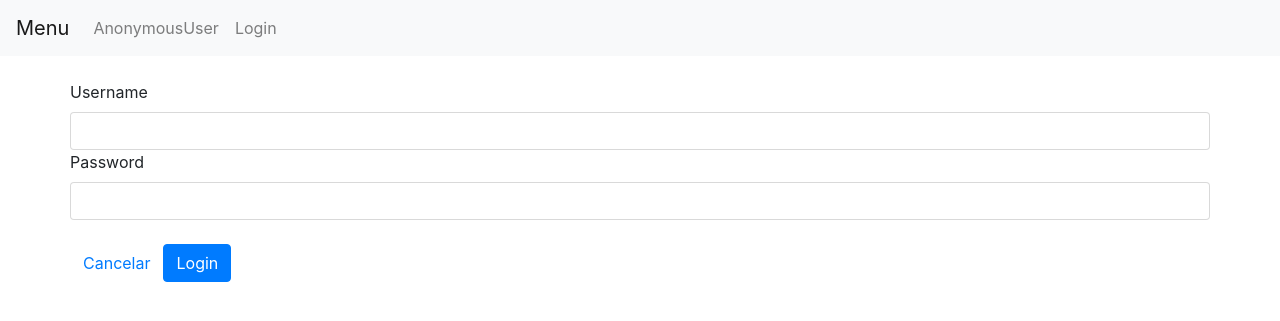
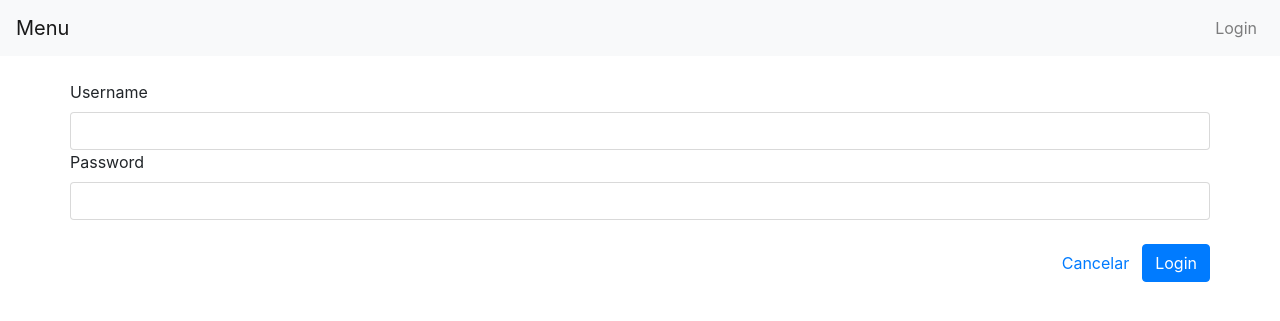
Before and after one commit to tinasamson/apuestas, a Django app: page /accounts/login/ in a window 1280 px wide. Shown: the top 321 px of the page. Run offline with Django 3.2, Linux system fonts and the light colour scheme; some libraries are stand-ins or nearby versions.

Commit message:
login con estetica

```diff
--- a/src/apps/apuestas/models.py
+++ b/src/apps/apuestas/models.py
@@ -20,7 +20,7 @@ class Pregunta(models.Model):
     def respuestas_validas(self):
         return RespuestaValidas.objects.filter(pregunta=self)
     def get_result(self):
-        respuestas_validas = self.respuestas_validas
+        respuestas_validas = RespuestaValidas.objects.filter(pregunta=self)
         dic = []
         for x in respuestas_validas:
               dic.append((x.text, Apuestas.objects.filter(respuesta_valida=x).count()))
--- a/src/apps/apuestas/templates/apuestas_list.html
+++ b/src/apps/apuestas/templates/apuestas_list.html
@@ -3,7 +3,6 @@
 
 {% block body %}
     <script type="text/javascript" src="https://www.gstatic.com/charts/loader.js"></script>
-    <script type="text/javascript" src={% static "/js/apuestas.js" %}></script>
     <h1>ABM Apuestas</h1>
     <hr>
     <table class="table table-striped table-bordered">
--- a/src/apps/core/views.py
+++ b/src/apps/core/views.py
@@ -1,10 +1,12 @@
 # -*- coding: utf-8 -*-
 from __future__ import unicode_literals
+
 from django.template import loader
 from django.http import HttpResponse
 from django.shortcuts import render
 from django.contrib.auth.forms import UserCreationForm
 from django.contrib.auth.models import Group
+
 
 def register_user(request):
     template = loader.get_template('registration/register.html')
@@ -16,7 +18,7 @@ def register_user(request):
             user.is_active = True
             grupo_jugador = Group.objects.get(name = 'Jugador')
             user.save()
-            user.group.add(grupo_jugador)
+            user.groups.add(grupo_jugador)
     context = {
         'form' : form
     }
--- a/src/apuestas/urls.py
+++ b/src/apuestas/urls.py
@@ -30,5 +30,4 @@ urlpatterns = [
     url(r'^$', TemplateView.as_view(template_name='index.html')),
     url(r'^apuestas/', include('apps.apuestas.urls')),
     url(r'^register/', register_user, name = 'register'),
-
 ] + static(settings.STATIC_URL, document_root=settings.STATIC_ROOT)
--- a/src/templates/common/navbar.html
+++ b/src/templates/common/navbar.html
@@ -4,10 +4,10 @@
   <button class="navbar-toggler" type="button" data-toggle="collapse" data-target="#navbarNavAltMarkup" aria-controls="navbarNavAltMarkup" aria-expanded="false" aria-label="Toggle navigation">
     <span class="navbar-toggler-icon"></span>
   </button>
-  <div class="collapse navbar-collapse" id="navbarNavAltMarkup">
-    <div class="navbar-nav">
-        <a class="nav-item nav-link" href="#">{{ request.user }}</a>
-        {% if request.user.is_authenticated %}
+  <div class="collapse navbar-collapse float-right" id="navbarNavAltMarkup">
+    <div class="navbar-nav" style="position: absolute; right:15px">
+        {% if request.user.is_authenticated%}
+          <a class="nav-item nav-link" href="#">{{ request.user }}</a>
           <a class="nav-item nav-link" href="/logout/">Logout</a>
         {%else%}
           <a class="nav-item nav-link" href="/accounts/login/">Login</a>
--- a/src/templates/registration/login.html
+++ b/src/templates/registration/login.html
@@ -12,7 +12,7 @@
             <input type="password"  class="form-control" name="password" required="" id="id_password" maxlength="254">
         </div>
         <br>
-        <div class="row">
+        <div class="row float-right">
             <a href="/" class="btn btn-default float-left">Cancelar</a>
             <button type="submit" name="button" class="btn btn-primary">Login</button>
         </div>
```
Also changed, not shown: src/db.sqlite3.
